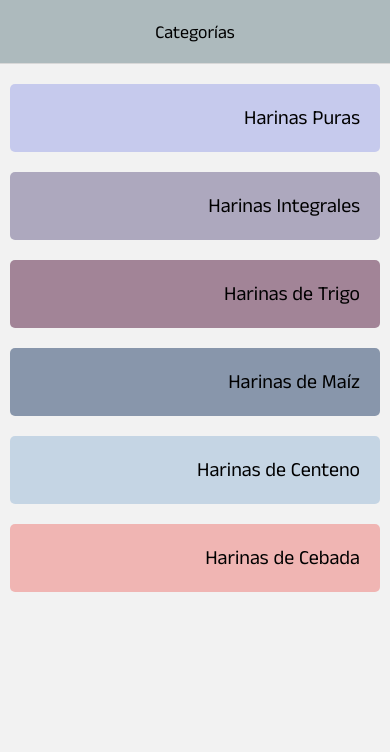
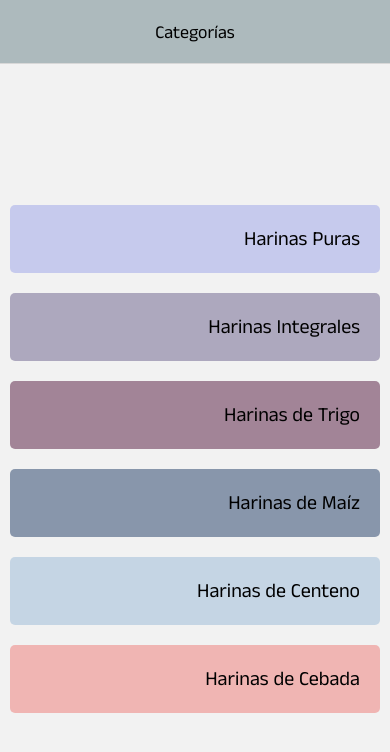
Before and after one commit to lautarodesouches/bakery-app, a React Native app: screen /Productos in a window 390 px wide. Shown: the top 752 px of the page. Built offline with nearby package versions, Linux system fonts and the light colour scheme.

Commit message:
Products Screen

```diff
--- /dev/null
+++ b/src/components/ProductItem/index.js
@@ -0,0 +1,20 @@
+import { Text, TouchableOpacity, View } from "react-native";
+import { styles } from "./styles";
+
+const ProductItem = ({ item, handleSelect, categoryColor }) => {
+    return (
+        <View style={[styles.container, { backgroundColor: categoryColor }]}>
+            <TouchableOpacity style={styles.touchable} onPress={item => handleSelect(item)}>
+                <View style={styles.content}>
+                    <Text style={styles.title}>{item.title}</Text>
+                    <View style={styles.details}>
+                        <Text style={styles.detailText}>Peso: {item.weight}</Text>
+                        <Text style={styles.detailText}>Precio: ${item.price}</Text>
+                    </View>
+                </View>
+            </TouchableOpacity>
+        </View>
+    )
+}
+
+export default ProductItem;
--- /dev/null
+++ b/src/components/ProductItem/styles.js
@@ -0,0 +1,30 @@
+import { StyleSheet } from "react-native";
+
+export const styles = StyleSheet.create({
+    container: {
+        flex: 1,
+        borderRadius: 10,
+        margin: 10,
+        height: 130,
+    },
+    touchable: {
+        flex: 1,
+    },
+    content: {
+        flex: 1,
+        padding: 20,
+        justifyContent: 'space-between',
+    },
+    title: {
+        textAlign: 'center',
+        fontSize: 20,
+        fontFamily: 'AnekRegular'
+    },
+    details: {
+        flexDirection: 'row',
+        justifyContent: 'space-evenly'
+    },
+    detailText: {
+        fontSize: 18
+    }
+});
--- a/src/components/index.js
+++ b/src/components/index.js
@@ -2,3 +2,4 @@ export { default as CustomButton } from './CustomButton';
 export { default as ButtonPrimary } from './ButtonPrimary';
 export { default as ButtonSecondary } from './ButtonSecondary';
 export { default as CategoryItem } from './CategoryItem';
+export { default as ProductItem } from './ProductItem';
--- a/src/navigation/index.js
+++ b/src/navigation/index.js
@@ -1,9 +1,15 @@
 import { NavigationContainer } from "@react-navigation/native";
+import { StatusBar } from "react-native";
 import MainNavigator from "./main";
 
 const AppNavigator = () => {
-    return(
+    return (
         <NavigationContainer>
+            <StatusBar
+                translucent
+                backgroundColor="transparent"
+                barStyle="default"
+            />
             <MainNavigator />
         </NavigationContainer>
     );
--- a/src/navigation/main.js
+++ b/src/navigation/main.js
@@ -6,23 +6,39 @@ import { isIOS } from '../constants/utils';
 const Stack = createNativeStackNavigator();
 
 const MainNavigator = () => {
-    return(
+    return (
         <Stack.Navigator
             initialRouteName='Categories'
             screenOptions={{
                 headerStyle: {
                     backgroundColor: isIOS ? secondaryBg : primaryBg,
                 },
-                headerTintColor: isIOS ?secondaryText : primaryText,
+                headerTintColor: isIOS ? secondaryText : primaryText,
                 headerTitleAlign: 'center',
                 headerTitleStyle: {
                     fontFamily: 'AnekRegular',
                 }
             }}
         >
-            <Stack.Screen name='Categories' component={Categories} options={{title: 'Categorías'}} />
-            <Stack.Screen name='Products' component={Products} options={{title: 'Productos'}} />
-            <Stack.Screen name='ProductDetail' component={ProductDetail} options={{title: 'Detalle del Producto'}} />
+            <Stack.Screen
+                name='Categories'
+                component={Categories}
+                options={{ title: 'Categorías' }}
+            />
+            <Stack.Screen
+                name='Products'
+                component={Products}
+                options={({ route }) => ({
+                    title: route.params.name,
+                    headerStyle: {backgroundColor: route.params.background},
+                    headerTintColor: '#000'
+                })}
+            />
+            <Stack.Screen
+                name='ProductDetail'
+                component={ProductDetail}
+                options={{ title: 'Detalle del Producto' }}
+            />
         </Stack.Navigator>
     );
 }
--- a/src/screens/Categories/index.js
+++ b/src/screens/Categories/index.js
@@ -5,12 +5,13 @@ import { styles } from "./styles";
 
 const Categories = ({ navigation }) => {
 
-    const handleSelect = item => {
+    const handleSelect = item => (
         navigation.navigate('Products', {
-            categoryID: item.id,
+            categoryId: item.id,
             name: item.title,
-        });
-    }
+            background: item.color
+        })
+    )
 
     const renderItem = ({ item }) => <CategoryItem item={item} handleSelect={handleSelect} />
 
@@ -20,6 +21,7 @@ const Categories = ({ navigation }) => {
                 data={categories}
                 keyExtractor={item => item.id}
                 renderItem={renderItem}
+                contentContainerStyle={{justifyContent: 'center', flexGrow: 1}}
             />
         </View>
     );
--- a/src/screens/Categories/styles.js
+++ b/src/screens/Categories/styles.js
@@ -2,7 +2,7 @@ import { StyleSheet } from "react-native";
 
 export const styles = StyleSheet.create({
     container: {
-        marginTop: 10,
         flex: 1,
+        paddingTop: 10
     }
 });
--- a/src/screens/ProductDetail/styles.js
+++ b/src/screens/ProductDetail/styles.js
@@ -1,9 +1,8 @@
 import { StyleSheet } from "react-native";
 
 export const styles = StyleSheet.create({
-    container:{
+    container: {
         flex: 1,
-        alignItems: 'center',
-        justifyContent: 'center',
+        paddingTop: 10
     }
 });
--- a/src/screens/Products/index.js
+++ b/src/screens/Products/index.js
@@ -1,13 +1,28 @@
-import { View, Text } from "react-native";
-import { ButtonPrimary, ButtonSecondary } from "../../components";
+import { FlatList, View } from "react-native";
+import ProductItem from "../../components/ProductItem";
+import { products } from "../../constants/data";
 import { styles } from "./styles";
 
-const Products = ({ navigation }) => {
+const Products = ({ navigation, route }) => {
+
+    const filteredProducts = products.filter(el => el.categoryId === route.params.categoryId)
+
+    const handleSelect = item => (
+        navigation.navigate('ProductDetail', {
+            productId: item.id,
+            name: item.title,
+        })
+    )
+
+    const renderItem = ({item}) => <ProductItem item={item} handleSelect={handleSelect} categoryColor={route.params.background} />
+
     return (
         <View style={styles.container}>
-            <Text>Productos de la categoría</Text>
-            <ButtonPrimary onPress={() => navigation.navigate('ProductDetail')}>Ir al Detalle</ButtonPrimary>
-            <ButtonSecondary onPress={() => navigation.goBack()}>Ir atrás</ButtonSecondary>
+            <FlatList
+                data={filteredProducts}
+                renderItem={renderItem}
+                contentContainerStyle={{justifyContent: 'center', flexGrow: 1}}
+            />
         </View>
     );
 }
--- a/src/screens/Products/styles.js
+++ b/src/screens/Products/styles.js
@@ -3,7 +3,7 @@ import { StyleSheet } from "react-native";
 export const styles = StyleSheet.create({
     container:{
         flex: 1,
-        alignItems: 'center',
         justifyContent: 'center',
+        paddingTop: 10
     }
 });
```
